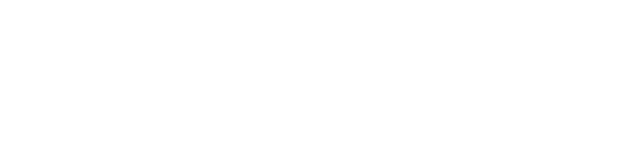
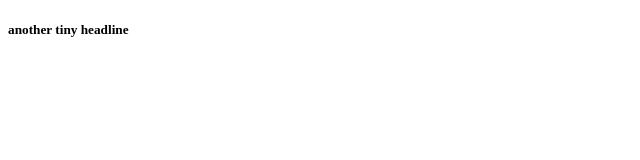
Before and after one commit to muktar01k/snow, a plain HTML site: page index.html in a window 1280 px wide. Shown: the whole page, without its empty margins (0-640 px from the left). Drawn offline with Linux system fonts and the light colour scheme.

Commit message:
added anothe fucking head 5

```diff
--- a/index.html
+++ b/index.html
@@ -6,6 +6,6 @@
     <title>New headline</title>
 </head>
 <body>
-
+    <h5>another tiny headline</h5>
 </body>
 </html>
```
